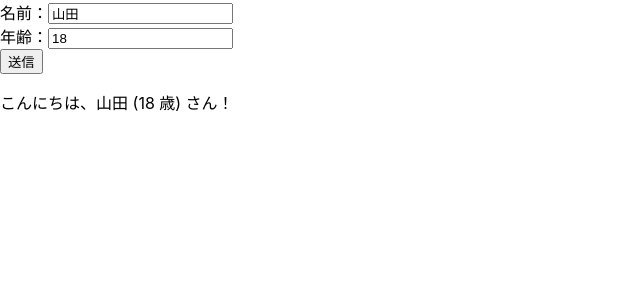
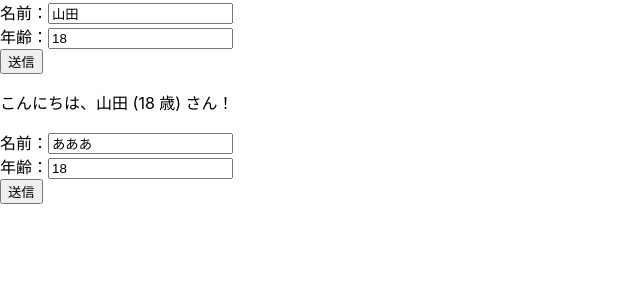
Before and after one commit to yoshi1011/react_relearning, a React (Create React App) app: page / in a window 1280 px wide. Shown: the top 300 px of the page, without its empty margins (0-640 px from the left). Built offline with nearby package versions, Linux system fonts and the light colour scheme.

Commit message:
非制御コンポーネントを実装

```diff
--- /dev/null
+++ b/src/basic/StateFormUC.js
@@ -0,0 +1,32 @@
+import {useRef} from "react";
+
+const StateFormUC = () => {
+  const name = useRef(null)
+  const age = useRef(null);
+
+  const show = () => {
+    console.log(`こんにちは、${name.current.value} (${age.current.value}さん！`)
+  }
+
+  return (
+      <form>
+        <div>
+          <label htmlFor="name">名前：</label>
+          <input type="text" name="name" id="name"
+                 ref={name} defaultValue="あああ"/>
+        </div>
+        <div>
+          <label htmlFor="age">年齢：</label>
+          <input type="number" name="age" id="age"
+                 ref={age} defaultValue="18"/>
+        </div>
+        <div>
+          <button type="button" onClick={show}>
+            送信
+          </button>
+        </div>
+      </form>
+  )
+}
+
+export default StateFormUC
--- a/src/index.js
+++ b/src/index.js
@@ -3,11 +3,13 @@
 import './index.css';
 import reportWebVitals from './reportWebVitals';
 import StateForm from "./basic/StateForm";
+import StateFormUC from "./basic/StateFormUC";
 
 const root = ReactDOM.createRoot(document.getElementById('root'));
 root.render(
     <React.StrictMode>
       <StateForm />
+      <StateFormUC />
     </React.StrictMode>
 );
 
```
